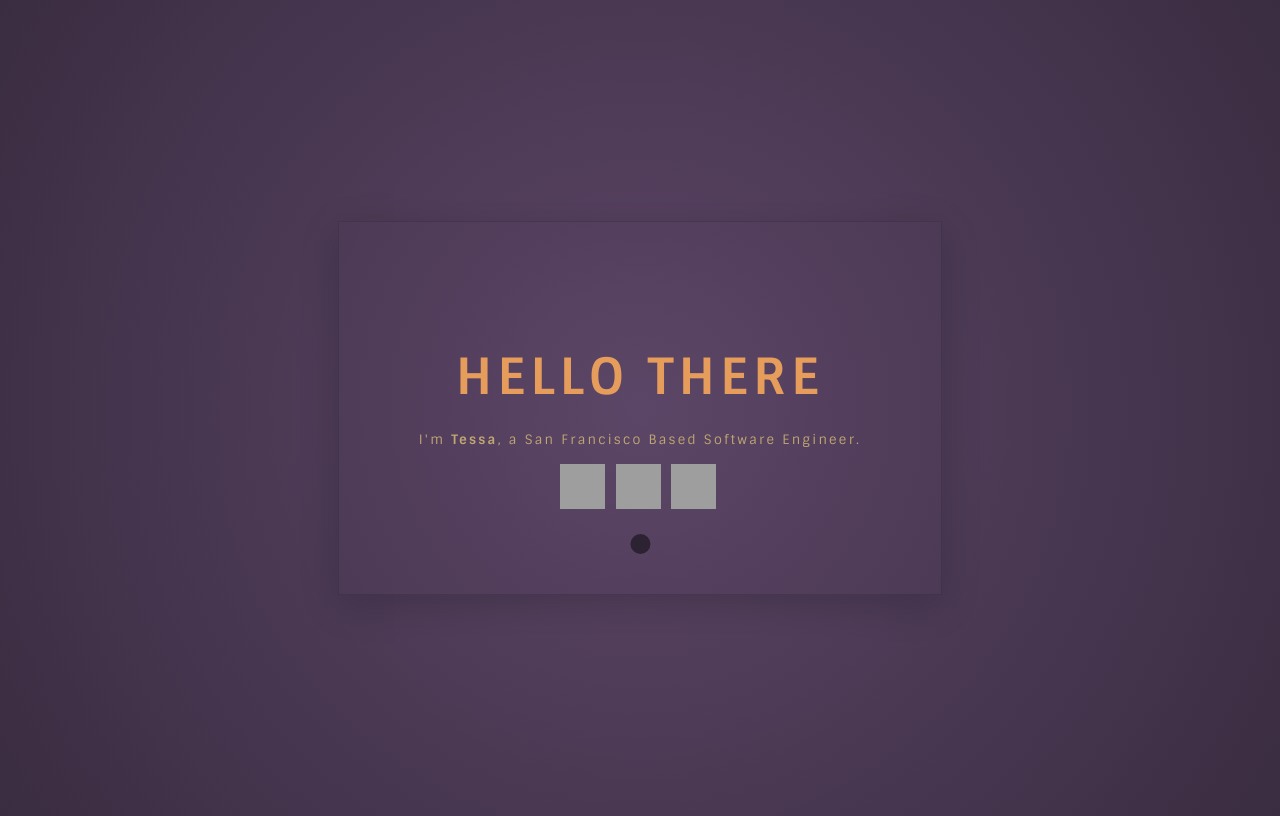
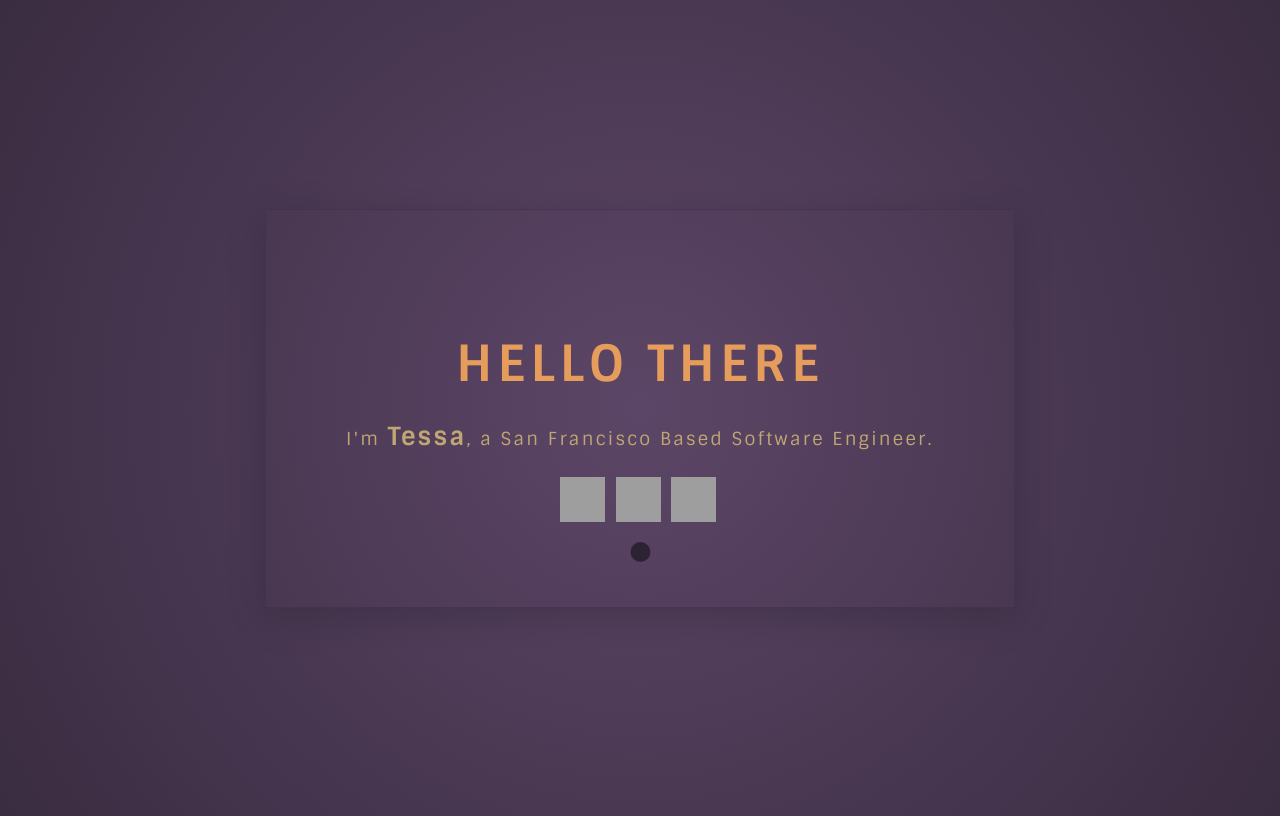
Before and after one commit to tessajeanserdar/tessaserdar.com, a website: page client/index.html in a window 1280 px wide. Drawn offline with nearby package versions, Linux system fonts and the light colour scheme; grey boxes are pictures that could not be loaded.

Commit message:
Changed on click to on hover for menu

```diff
--- a/client/app.js
+++ b/client/app.js
@@ -4,9 +4,9 @@ $( document ).ready(function() {
     var $menuClose = $('.action--menu-close')
 
     $menuClose.click(function() {
-      $('.menu').removeClass( 'js-open');
+      $('.menu').removeClass('js-open');
       });
-   $menuTrigger.click(function() {
+   $menuTrigger.mouseover(function() {
      $('.menu').addClass('js-open');
      });
 });
--- a/client/styles.css
+++ b/client/styles.css
@@ -26,6 +26,13 @@ body {
   background: radial-gradient(circle at center, #5c4667, #3a2c41);
 }
 
+strong {
+  font-size: 2.5rem;
+}
+
+p{
+  font-size: 2.2rem;
+}
 a {
   color: #c0a672;
   text-decoration: none;
@@ -63,7 +70,7 @@ section > div h1 {
   color: #e69c5b;
 }
 section > div p {
-  font-size: 1.3rem;
+  font-size: 1.8rem;
   line-height: 1.7;
   color: #c0a672;
   max-width: 680px;
```
